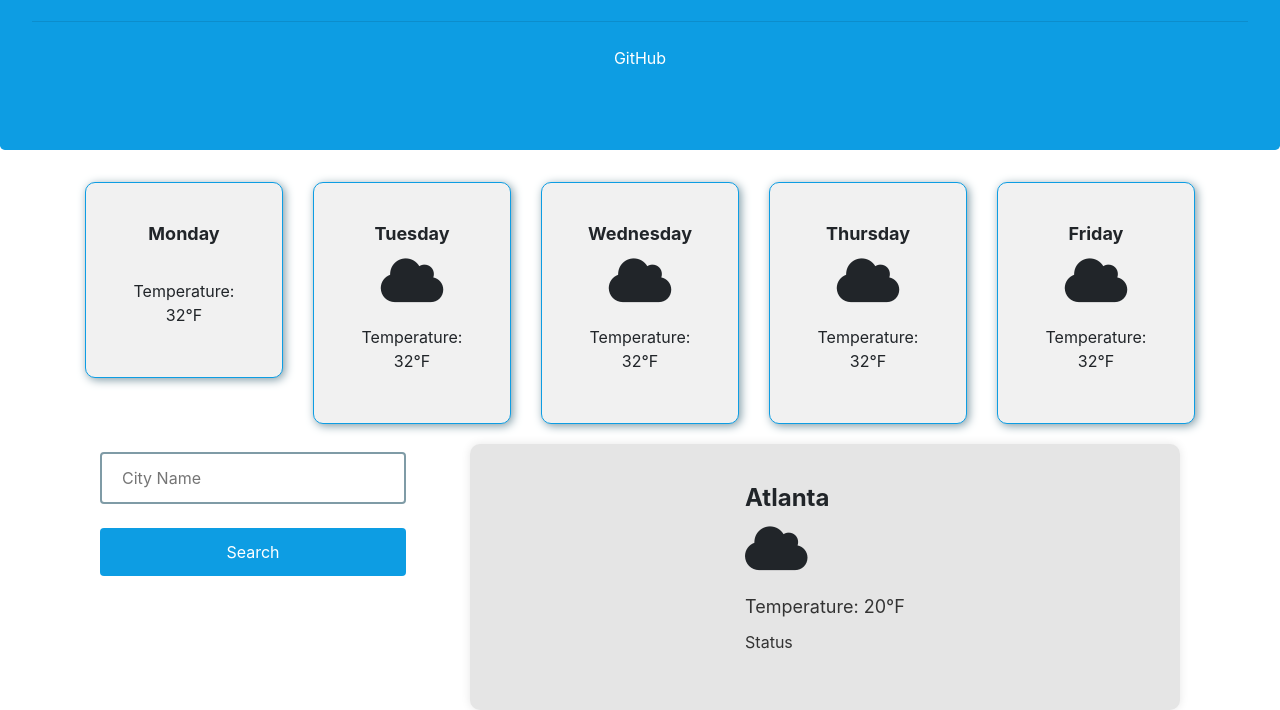
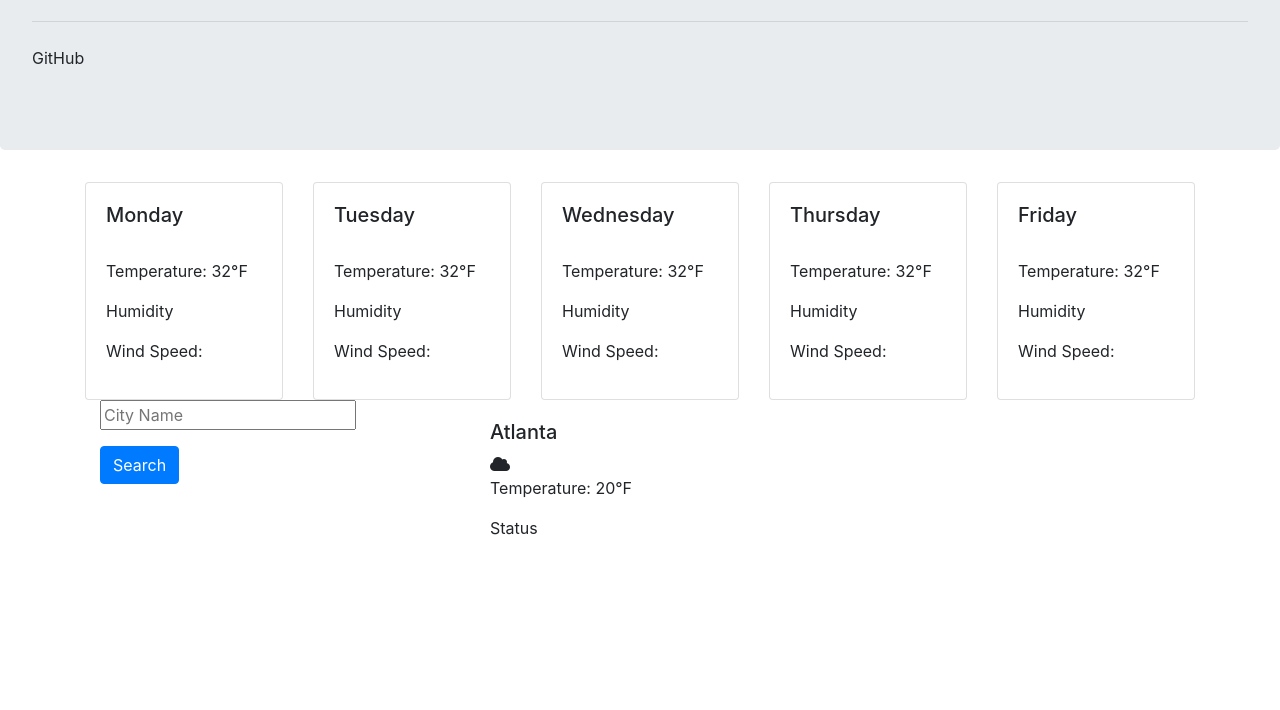
Before and after one commit to TimothyLai1121/WeatherForecastAPI, a plain HTML site: page index.html in a window 1280 px wide. Shown: the part 191-901 px from the top of the page. After the commit the page ends 800 px from the top, so only its background shows below. Drawn offline with nearby package versions, Linux system fonts and the light colour scheme.

Commit message:
fixing html

```diff
--- a/assets/css/styles.css
+++ /dev/null
@@ -1,146 +0,0 @@
-:root {
-    --vivid: #0d9de3;
-    --capri: #01bfff;
-    --skyblue: #00ccff;
-    --flashwhite: #f1f1f1;
-    --weldonblue: #7f9ba6;
-    --stormcloud: #4e6969;
-}
-
-
-/* Jumbotron */
-.jumbotron {
-    background-color: var(--vivid);
-    color: white;
-    text-align: center;
-}
-
-/* Cards First Row*/
-
-
-.card {
-    background-color: var(--flashwhite);
-    text-align: center;
-    border: 1px solid var(--vivid);
-    margin-bottom: 20px;
-    border-radius: 10px;
-    box-shadow: 2px 2px 10px var(--weldonblue);
-    padding: 20px;
-    transition: background-color 0.5s ease;
-    animation: expand 0.5s ease forwards;
-}
-
-.card:hover {
-    background-color: var(--flashwhite);
-}
-
-@keyframes expand {
-    0% {
-        transform: scale(1);
-    }
-
-    50% {
-        transform: scale(1.1);
-    }
-
-    100% {
-        transform: scale(1);
-    }
-}
-
-
-.card-body {
-    padding: 20px;
-}
-
-.card-days {
-    font-weight: bold;
-    font-size: 18px;
-    margin-bottom: 10px;
-}
-
-.card-temps,
-.card-temps-current {
-    font-size: 16px;
-    margin-bottom: 10px;
-
-}
-
-.card-description {
-    font-size: 14px;
-    color: gray;
-}
-
-/* Input Bar */
-
-.inputValue {
-    width: 90%;
-    padding: 12px 20px;
-    margin: 8px 0;
-    box-sizing: border-box;
-    border: 2px solid var(--weldonblue);
-    border-radius: 4px;
-    font-size: 16px;
-    transition: all 0.5s ease-in-out;
-}
-
-.inputValue:focus {
-    border: 2px solid var(--capri);
-    outline: none;
-}
-
-
-.btn-primary {
-    background-color: var(--vivid);
-    color: white;
-    padding: 12px 20px;
-    border-radius: 4px;
-    border: none;
-    cursor: pointer;
-    width: 90%;
-}
-
-.btn-primary:hover {
-    background-color: #005cbf;
-}
-
-/* Second Rows */
-
-.cardCurrent {
-    background-color: #e5e5e5;
-    border-radius: 10px;
-    box-shadow: 0px 0px 10px rgba(0, 0, 0, 0.1);
-    display: flex;
-    flex-direction: column;
-    align-items: center;
-    padding: 20px;
-    transition: all 0.3s ease-in-out;
-  }
-
-  .cityName {
-    font-size: 24px;
-    font-weight: bold;
-    margin-bottom: 10px;
-  }
-
-  .fas {
-    font-size: 50px;
-    margin-bottom: 20px;
-  }
-
-  .card-temps-current {
-    font-size: 18px;
-    margin-bottom: 10px;
-  }
-
-  .card-description {
-    font-size: 16px;
-  }
-
-  #temperature {
-    color: #333;
-  }
-
-  #description {
-    color: #333;
-  }
--- a/assets/scripts/fahrenheit.js
+++ b/assets/scripts/fahrenheit.js
@@ -69,7 +69,7 @@ async function handleSubmit(e) {
     // fivedaysforecast
     const cards = document.querySelectorAll(".card-body");
     for (let i = 0; i < 5; i++) {
-        const day = weather.list[i * 8]; // 8 is the interval to get the next day
+        const day = weather.list[i * 8]; // 8 interval for each day
         const date = new Date(day.dt * 1000);
         const options = { weekday: 'long' };
         const dayOfWeek = date.toLocaleDateString('en-US', options);
@@ -77,6 +77,10 @@ async function handleSubmit(e) {
         const tempInFahrenheit = ((temp * 9 / 5) + 32).toFixed(1);
         cards[i].querySelector(".card-days").textContent = dayOfWeek;
         cards[i].querySelector(".card-temps").textContent = `Temperature: ${tempInFahrenheit}°F`;
+        // adding .card-humidity
+        cards[i].querySelector(".card-humidity").textContent = `Humidity: ${day.main.humidity}%`;
+        cards[i].querySelector(".card-windSpeed").textContent = `Wind Speed: ${day.wind.speed}m/s`;
+        cards[i].querySelector("#weather-icon").src = `http://openweathermap.org/img/wn/${day.weather[0].icon}@2x.png`;
     }
 }
 
--- a/index.html
+++ b/index.html
@@ -14,7 +14,9 @@
     <link rel="stylesheet" href="https://cdnjs.cloudflare.com/ajax/libs/font-awesome/6.2.1/css/all.min.css"
         integrity="sha512-MV7K8+y+gLIBoVD59lQIYicR65iaqukzvf/nwasF0nqhPay5w/9lJmVM2hMDcnK1OnMGCdVK+iQrJ7lzPJQd1w=="
         crossorigin="anonymous" referrerpolicy="no-referrer" />
+    <!--
     <link rel="stylesheet" href="./assets/css/styles.css">
+    -->
 </head>
 
 <body>
@@ -37,6 +39,9 @@
                         <img id="weather-icon" src="">
                         </div>
                         <p class="card-temps">Temperature: 32°F</p>
+                        <!-- reading gitlab, adding two more functions -->
+                        <p class="card-humidity">Humidity</p>
+                        <p class="card-windSpeed">Wind Speed: </p>
                     </div>
                 </div>
             </div>
@@ -45,8 +50,12 @@
                 <div class="card">
                     <div class="card-body">
                         <h5 class="card-days">Tuesday</h5>
-                        <i class="fas fa-cloud"></i>
+                        <div class="icon">
+                            <img id="weather-icon" src="">
+                            </div>
                         <p class="card-temps">Temperature: 32°F</p>
+                        <p class="card-humidity">Humidity</p>
+                        <p class="card-windSpeed">Wind Speed: </p>
                     </div>
                 </div>
             </div>
@@ -55,8 +64,12 @@
                 <div class="card">
                     <div class="card-body">
                         <h5 class="card-days">Wednesday</h5>
-                        <i class="fas fa-cloud"></i>
+                        <div class="icon">
+                            <img id="weather-icon" src="">
+                            </div>
                         <p class="card-temps">Temperature: 32°F</p>
+                        <p class="card-humidity">Humidity</p>
+                        <p class="card-windSpeed">Wind Speed: </p>
                     </div>
                 </div>
             </div>
@@ -65,8 +78,12 @@
                 <div class="card">
                     <div class="card-body">
                         <h5 class="card-days">Thursday</h5>
-                        <i class="fas fa-cloud"></i>
+                        <div class="icon">
+                            <img id="weather-icon" src="">
+                            </div>
                         <p class="card-temps">Temperature: 32°F</p>
+                        <p class="card-humidity">Humidity</p>
+                        <p class="card-windSpeed">Wind Speed: </p>
                     </div>
                 </div>
             </div>
@@ -75,8 +92,12 @@
                 <div class="card">
                     <div class="card-body">
                         <h5 class="card-days">Friday</h5>
-                        <i class="fas fa-cloud"></i>
+                        <div class="icon">
+                            <img id="weather-icon" src="">
+                            </div>
                         <p class="card-temps">Temperature: 32°F</p>
+                        <p class="card-humidity">Humidity</p>
+                        <p class="card-windSpeed">Wind Speed: </p>
                     </div>
                 </div>
             </div>
```
